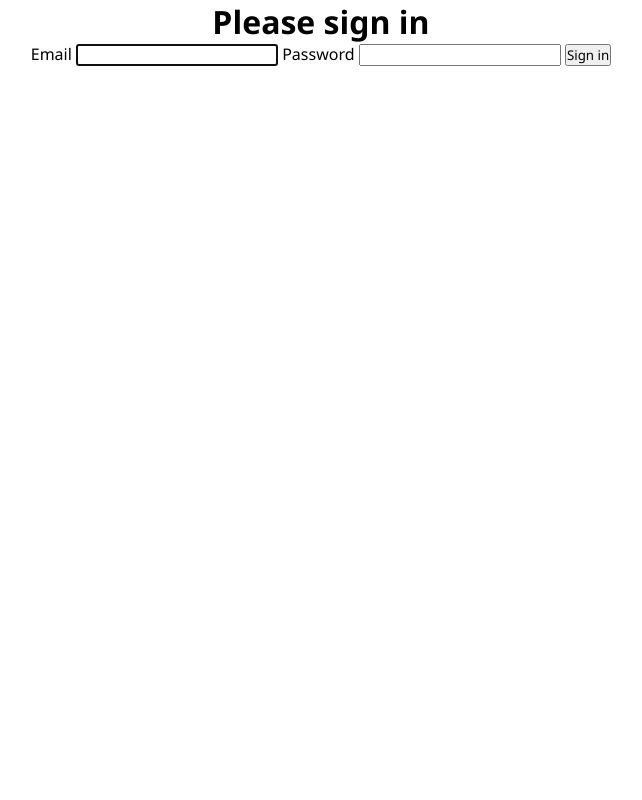
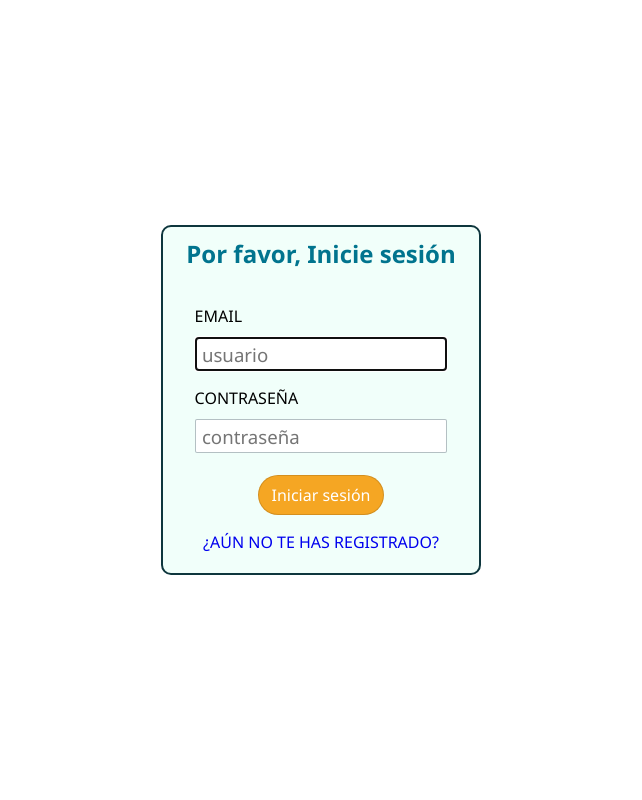
Before and after one commit to serlopDev/TESTSF4JUNIOR, a Symfony app: template templates/security/login.html.twig in a window 1280 px wide. Shown: the whole page, without its empty margins (319-961 px from the left). Run offline with Twig, Linux system fonts and the light colour scheme; the template is opened without the code that fills it, so the values that code supplies are empty; some libraries are stand-ins or nearby versions.

Commit message:
Método de edición de usuarios y correcciones en css

```diff
--- a/public/css/styles/style.css
+++ b/public/css/styles/style.css
@@ -59,14 +59,15 @@
     margin-bottom: 2%;
     font-size: 14pt;
     text-align: left;
-    padding: 2%;
+    padding: 5% 2% 5% 2%;
 }
 .access-btn{
     width: 40%;
-    height: 30px;
+    height: 40px;
     margin-top: 5%;
     margin-bottom: 5%;
-    font-size: 12pt;
+    font-size: 16px;
+    color: white;
     text-align: center;
     text-justify: distribute;
     background-color: #f5a623;
@@ -74,23 +75,36 @@
     border-radius: 25px;
 }
 .go-register{
+    font-size: 16px;
+    text-decoration: none;
+    text-transform: uppercase;
+    margin-bottom: 20px;
+}
+.labels-login{
+    font-size: 16px;
+    text-transform: uppercase;
+    text-align: left;
     margin-bottom: 10px;
+    margin-top: 10px;
+    width: 80%;
 }
 
 /* LISTADO DE USUARIOS */
 
 .users-title{
+    margin-top: 10px;
     margin-bottom: 25px;
     font-size: 18pt;
     color:#01748e;
 }
 .user-box{
-    margin-bottom: 15px;
+    margin-bottom: 25px;
+    padding: 10px;
     display: flex;
     flex-direction: row;
-    justify-content: center;
+    justify-content: flex-start;
     align-items: center;
-    width: 60%;
+    width: 70%;
     border: 2px solid #0e363d;
     border-radius: 15px;
 }
--- a/src/Controller/RegisterController.php
+++ b/src/Controller/RegisterController.php
@@ -35,7 +35,7 @@
 
             // Redirección
 
-            return $this->redirectToRoute('login');
+            return $this->redirectToRoute('app_login');
         }
 
 
--- a/templates/register/register.html.twig
+++ b/templates/register/register.html.twig
@@ -13,7 +13,7 @@
     <div class="content">
         <div class="form-box">
             <div class="login-form">
-            <p>Registrate</p>
+            <p class="users-title">Registrate</p>
             {{form(registerForm)}}
             </div>
         </div>
--- a/templates/security/login.html.twig
+++ b/templates/security/login.html.twig
@@ -1,24 +1,27 @@
 {% extends 'base.html.twig' %}
 
-{% block title %}Log in!{% endblock %}
+{% block title %}Iniciar sesión{% endblock %}
 
 {% block body %}
-<form method="post">
+<div class="content">
+<div class="form-box">
+
+<form class="login-form" method="post">
     {% if error %}
         <div class="alert alert-danger">{{ error.messageKey|trans(error.messageData, 'security') }}</div>
     {% endif %}
 
     {% if app.user %}
         <div class="mb-3">
-            You are logged in as {{ app.user.username }}, <a href="{{ path('app_logout') }}">Logout</a>
+            Has iniciado sesión cómo {{ app.user.username }}, <a href="{{ path('app_logout') }}">Cerrar sesión</a>
         </div>
     {% endif %}
 
-    <h1 class="h3 mb-3 font-weight-normal">Please sign in</h1>
-    <label for="inputEmail">Email</label>
-    <input type="email" value="{{ last_username }}" name="email" id="inputEmail" class="form-control" required autofocus>
-    <label for="inputPassword">Password</label>
-    <input type="password" name="password" id="inputPassword" class="form-control" required>
+    <h1 class="users-title">Por favor, Inicie sesión</h1>
+    <label for="inputEmail" class="labels-login">Email</label>
+    <input type="email" value="{{ last_username }}" name="email" id="inputEmail" class="login-inputs" placeholder="usuario" required autofocus>
+    <label for="inputPassword" class="labels-login">Contraseña</label>
+    <input type="password" name="password" id="inputPassword" class="login-inputs" placeholder="contraseña" required>
 
     <input type="hidden" name="_csrf_token"
            value="{{ csrf_token('authenticate') }}"
@@ -35,8 +38,12 @@
         </div>
     #}
 
-    <button class="btn btn-lg btn-primary" type="submit">
-        Sign in
+    <button class="access-btn" type="submit">
+        Iniciar sesión
     </button>
+
+    <a href={{path('register')}} class="go-register">¿Aún no te has registrado?</a>
 </form>
+</div>
+</div>
 {% endblock %}
```
Also changed, not shown: other parts of public/css/styles/style.css (+28 -39 lines), src/Controller/UsersListController.php (+45 -3 lines), templates/users_list/editUser.html.twig (+6 -5 lines), templates/users_list/users_list.html.twig (+5 -3 lines), 1 other file.
